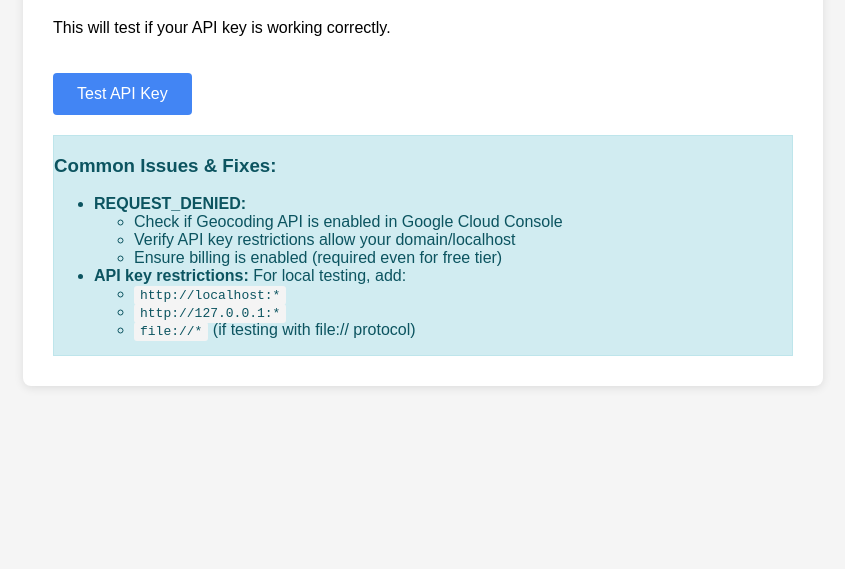
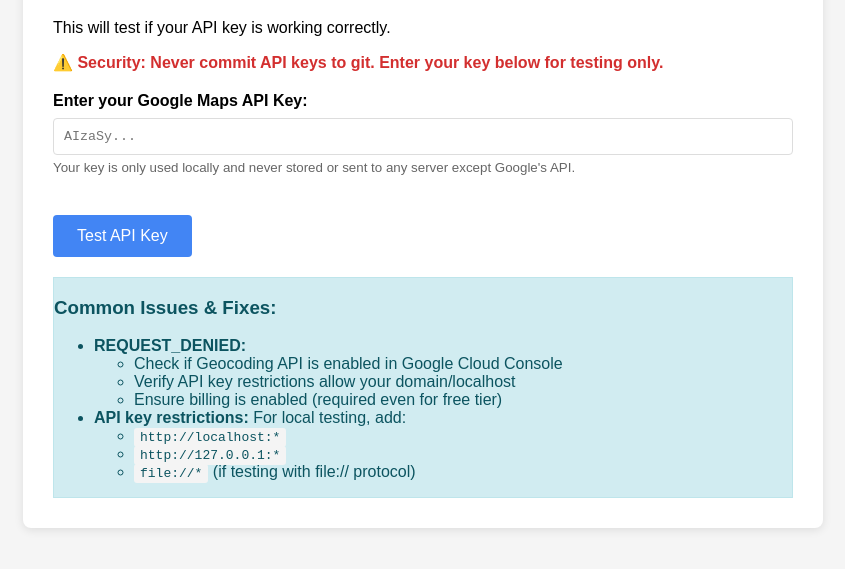
Before and after one commit to NatalieHassan/ONN-Base, a plain HTML site: page test-api-key.html in a window 1280 px wide. Shown: the part 161-730 px from the top of the page, without its empty margins (217-1062 px from the left). Drawn offline with Linux system fonts and the light colour scheme.

Commit message:
Security fix: Remove hardcoded API key from test-api-key.html - now prompts user to enter key

```diff
--- a/test-api-key.html
+++ b/test-api-key.html
@@ -64,6 +64,19 @@
   <div class="test-container">
     <h1>Google Maps Geocoding API Key Test</h1>
     <p>This will test if your API key is working correctly.</p>
+    <p style="color: #d32f2f; font-weight: bold; margin-top: 10px;">⚠️ Security: Never commit API keys to git. Enter your key below for testing only.</p>
+
+    <div style="margin: 20px 0;">
+      <label for="apiKeyInput" style="display: block; margin-bottom: 8px; font-weight: bold;">Enter your Google Maps API Key:</label>
+      <input
+        type="password"
+        id="apiKeyInput"
+        placeholder="AIzaSy..."
+        style="width: 100%; padding: 10px; border: 1px solid #ddd; border-radius: 4px; font-family: monospace; box-sizing: border-box;"
+        onkeypress="if(event.key === 'Enter') testAPIKey()"
+      >
+      <small style="color: #666; display: block; margin-top: 5px;">Your key is only used locally and never stored or sent to any server except Google's API.</small>
+    </div>
 
     <button onclick="testAPIKey()">Test API Key</button>
 
@@ -91,10 +104,21 @@
   </div>
 
   <script>
-    const API_KEY = 'AIzaSyBNCkA17FuQrsLjToDkdWX_3Z3UHWVId3Q';
-
     async function testAPIKey() {
       const resultDiv = document.getElementById('result');
+      const apiKeyInput = document.getElementById('apiKeyInput');
+      const API_KEY = apiKeyInput.value.trim();
+
+      if (!API_KEY) {
+        resultDiv.className = 'result error';
+        resultDiv.innerHTML = `
+          <h3>❌ API Key Required</h3>
+          <p>Please enter your Google Maps API key in the field above.</p>
+          <p><strong>Security Note:</strong> Never commit API keys to git. This field is for local testing only.</p>
+        `;
+        return;
+      }
+
       resultDiv.innerHTML = '<p>Testing...</p>';
 
       try {
```
